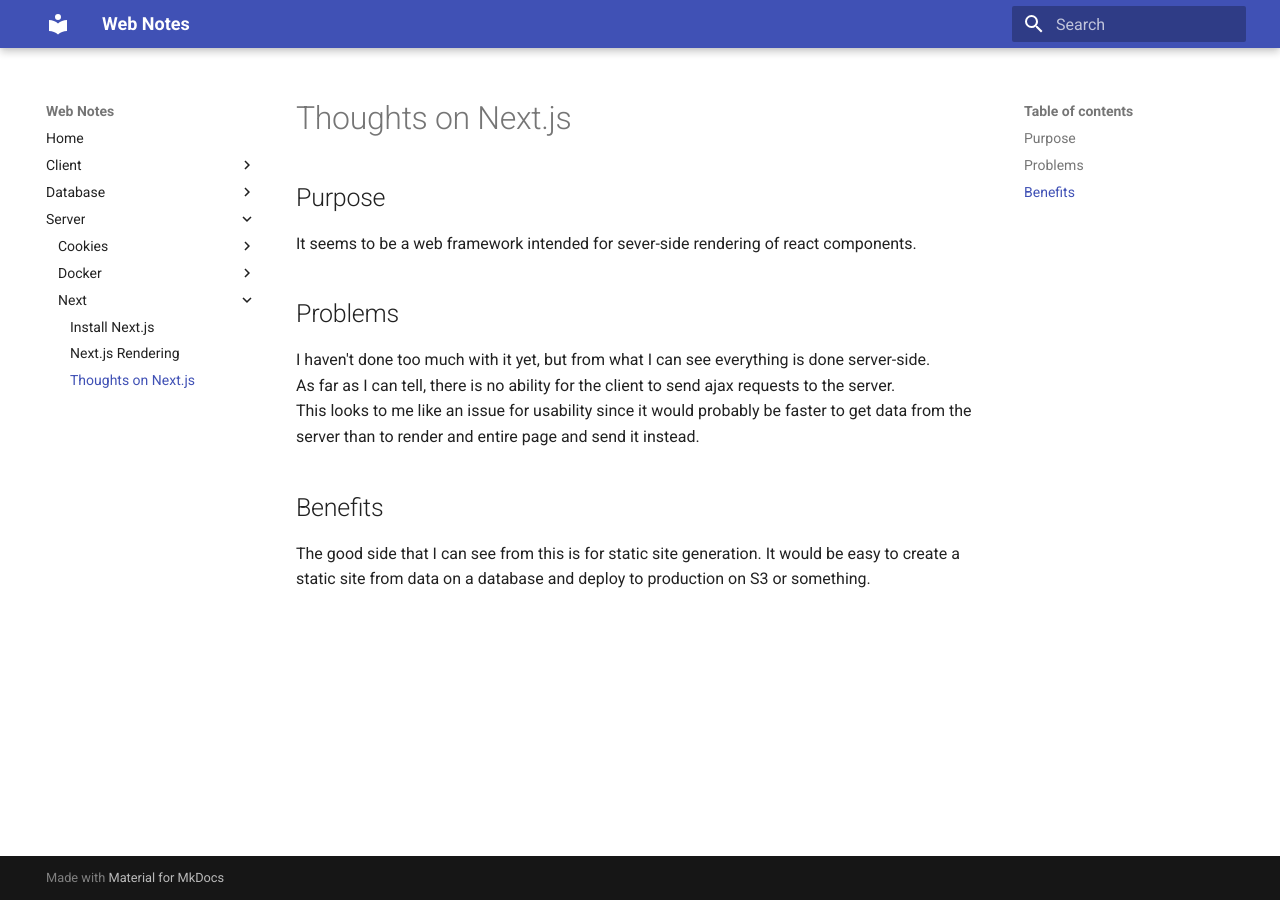
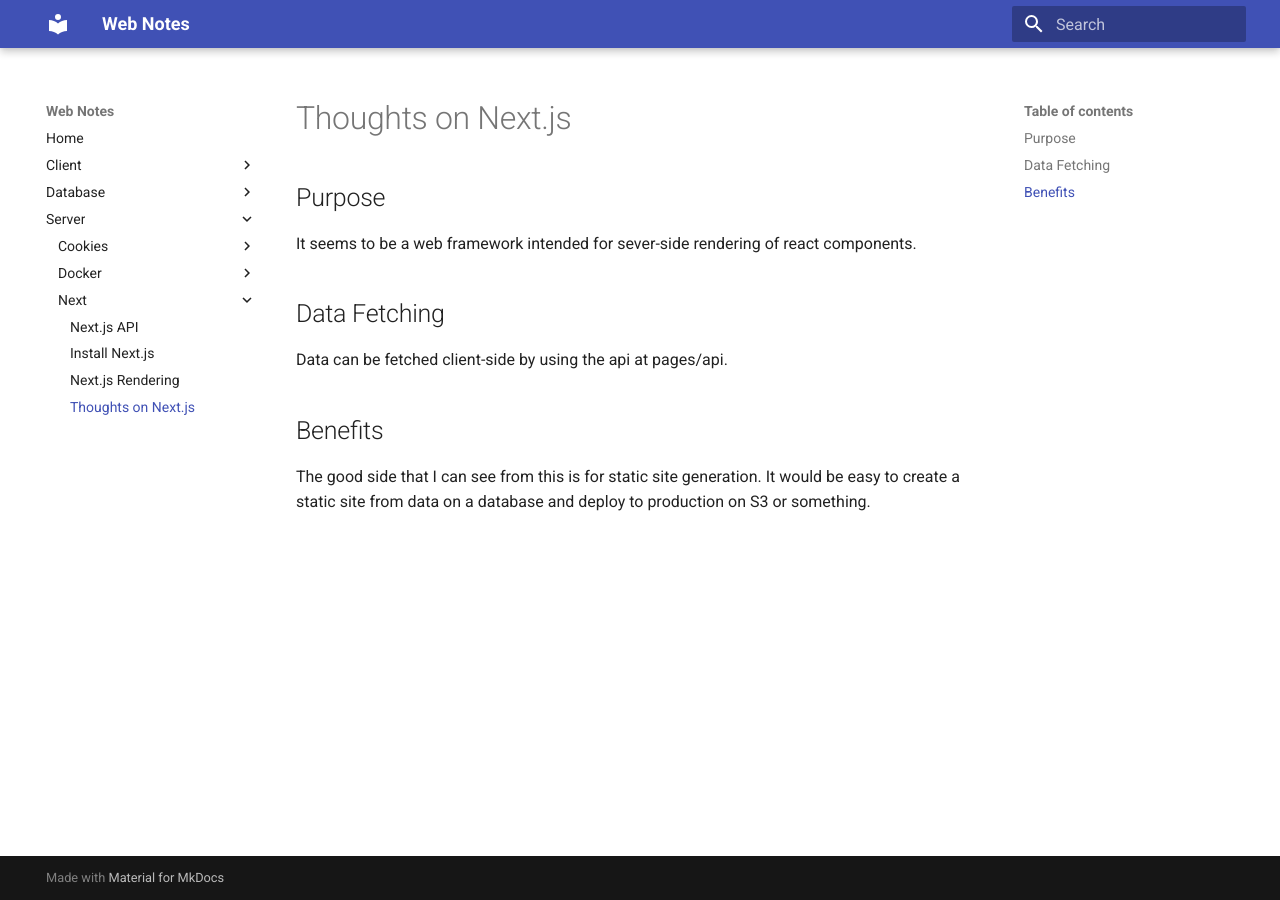
Before and after one commit to esgameco/WebNotes, an MkDocs documentation site: the page built from docs/server/next/thoughts.md, in a window 1280 px wide. Built offline with MkDocs 1.6.1 and Material for MkDocs 9.7.7, drawn with Linux system fonts in a browser that asks for light colours.

```diff
--- a/docs/server/next/thoughts.md
+++ b/docs/server/next/thoughts.md
@@ -4,11 +4,9 @@
 
 It seems to be a web framework intended for sever-side rendering of react components.
 
-## Problems
+## Data Fetching
 
-I haven't done too much with it yet, but from what I can see everything is done server-side.
-As far as I can tell, there is no ability for the client to send ajax requests to the server.
-This looks to me like an issue for usability since it would probably be faster to get data from the server than to render and entire page and send it instead.
+Data can be fetched client-side by using the api at pages/api.
 
 ## Benefits
 
```
Also changed, not shown: docs/server/cookies/cookie-parser.md (+1 -1 lines), docs/server/cookies/cookie.md (+1 -1 lines), docs/server/cookies/js-cookie.md (+1 -1 lines), docs/server/next/api.md (added, +22 -0 lines).
